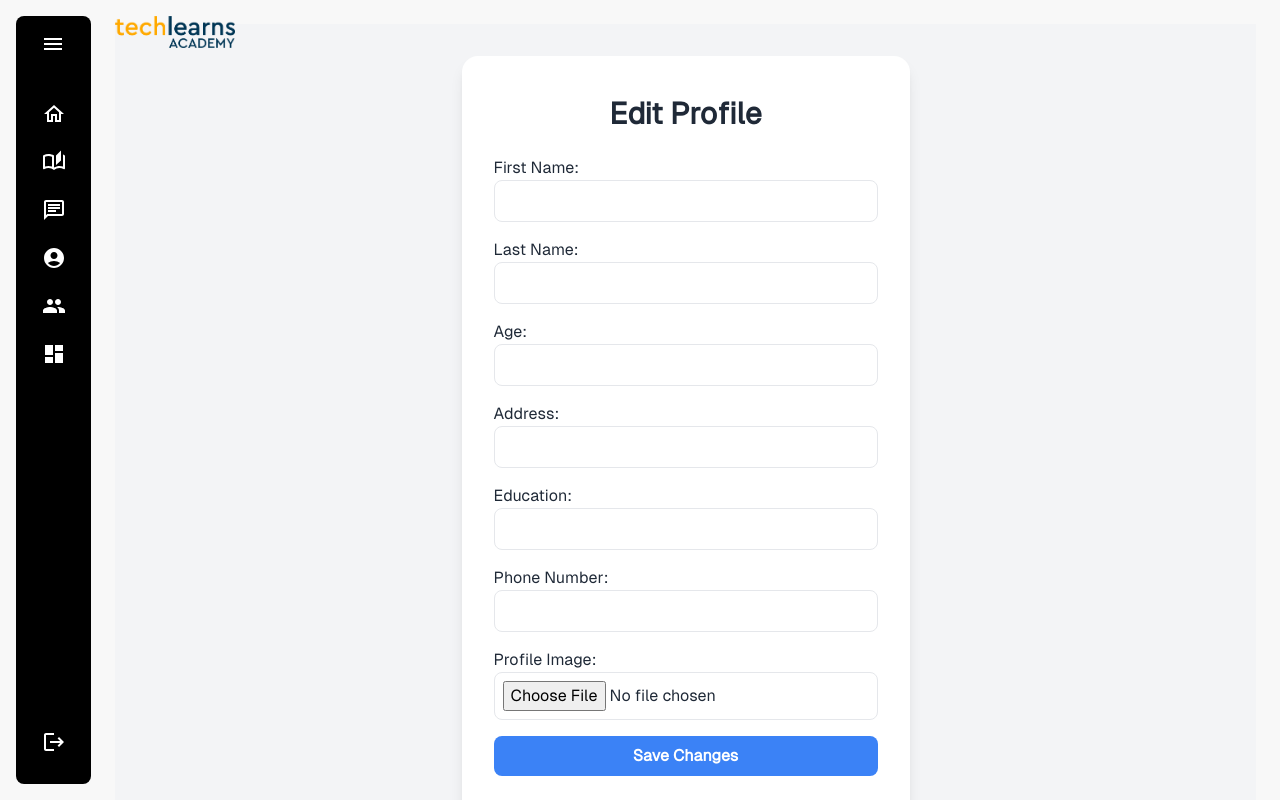
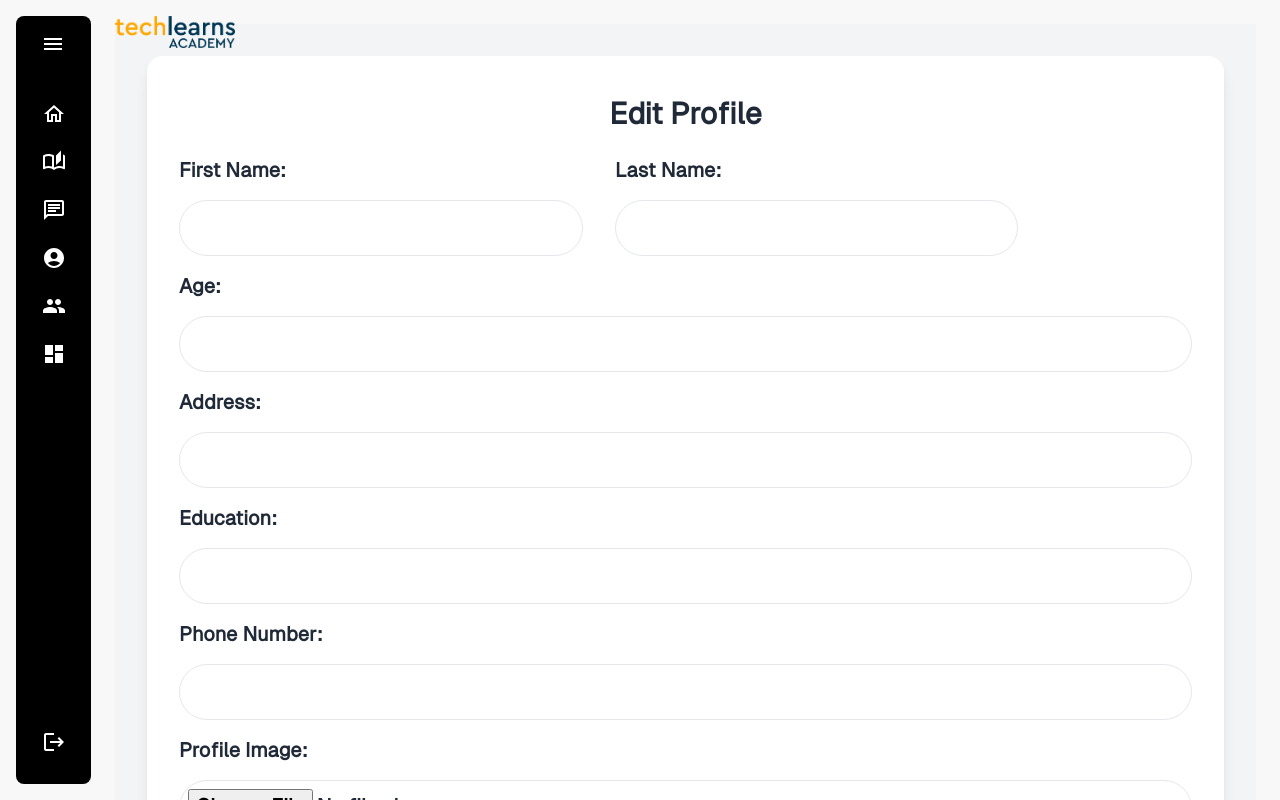
Before and after one commit to itsmemrityunjay/techlearns, a React (Create React App) app in the folder frontend/: page /edit-profile in a window 1280 px wide. Built offline with nearby package versions, Linux system fonts and the light colour scheme; no server answers.

Commit message:
m-commit

```diff
--- a/frontend/src/components/userDash/Custom.jsx
+++ b/frontend/src/components/userDash/Custom.jsx
@@ -56,7 +56,7 @@ const CustomComponent = () => {
 
     return (
         <div className='container mx-auto py-8'>
-           <section className="relative pt-40 pb-24">
+            <section className="relative pt-40 pb-24">
                 <img
                     src="https://pagedone.io/asset/uploads/1705473378.png"
                     alt="cover-image"
--- a/frontend/src/pages/Notebook.jsx
+++ b/frontend/src/pages/Notebook.jsx
@@ -61,6 +61,7 @@ const Notebook = () => {
     return (
         <div>
             {user ? (
+                console.log("User is logged in:", user),
                 <div className="notebook-container">
                     <div className="flex justify-center items-center mb-8">
                         <div className="flex flex-col md:flex-row items-start justify-between w-full max-w-8xl bg-white shadow-lg p-6 rounded-lg">
--- a/frontend/src/pages/dashboard/EditProfile.jsx
+++ b/frontend/src/pages/dashboard/EditProfile.jsx
@@ -89,80 +89,91 @@ const EditProfile = () => {
 
     return (
         <div className="min-h-screen bg-gray-100 flex flex-col justify-center items-center p-8">
-            <div className="bg-white rounded-2xl shadow-lg px-8 py-10 w-full max-w-md">
+            <div className="bg-white rounded-2xl shadow-lg px-8 py-10 w-full ">
                 <h1 className="text-3xl font-bold text-center mb-6">Edit Profile</h1>
                 {error && <p className="text-red-500 text-center mb-4">{error}</p>}
                 <form onSubmit={handleUpdate}>
-                    <label className="block mb-4">
+                    <div className='flex flex-wrap gap-8 w-full'>
+                        <label className="block text-xl font-semibold mb-4">
                             First Name:
                             <input
                                 type="text"
                                 value={firstName}
                                 onChange={(e) => setFirstName(e.target.value)}
-                            className="w-full p-2 border rounded-lg"
+                                className="w-full p-2 border rounded-full h-14 mt-4"
                             />
                         </label>
-                    <label className="block mb-4">
+                        <label className="block text-xl font-semibold mb-4">
                             Last Name:
                             <input
                                 type="text"
                                 value={lastName}
                                 onChange={(e) => setLastName(e.target.value)}
-                            className="w-full p-2 border rounded-lg"
+                                className="w-full p-2 border rounded-full h-14 mt-4"
                             />
                         </label>
-                    <label className="block mb-4">
+                    </div>
+                    <label className="block text-xl font-semibold mb-4">
                         Age:
                         <input
                             type="number"
                             value={age}
                             onChange={(e) => setAge(e.target.value)}
-                            className="w-full p-2 border rounded-lg"
+                            className="w-full p-2 border rounded-full h-14 mt-4"
                         />
                     </label>
-                    <label className="block mb-4">
+                    <label className="block text-xl font-semibold mb-4">
                         Address:
                         <input
                             type="text"
                             value={address}
                             onChange={(e) => setAddress(e.target.value)}
-                            className="w-full p-2 border rounded-lg"
+                            className="w-full p-2 border rounded-full h-14 mt-4"
                         />
                     </label>
-                    <label className="block mb-4">
+                    <label className="block text-xl font-semibold mb-4">
                         Education:
                         <input
                             type="text"
                             value={education}
                             onChange={(e) => setEducation(e.target.value)}
-                            className="w-full p-2 border rounded-lg"
+                            className="w-full p-2 border rounded-full h-14 mt-4"
                         />
                     </label>
-                    <label className="block mb-4">
+                    <label className="block text-xl font-semibold mb-4">
                         Phone Number:
                         <input
                             type="tel"
                             value={phoneNumber}
                             onChange={(e) => setPhoneNumber(e.target.value)}
-                            className="w-full p-2 border rounded-lg"
+                            className="w-full p-2 border rounded-full h-14 mt-4"
                         />
                     </label>
-                    <label className="block mb-4">
+                    <label className="block text-xl font-semibold mb-4">
                         Profile Image:
                         <input
                             type="file"
                             onChange={handleImageUpload} // Capture file and upload
-                            className="w-full p-2 border rounded-lg"
+                            className="w-full p-2 border rounded-full h-14 mt-4"
                         />
                         {uploadingImage && <p className="text-blue-500 mt-2">Uploading image...</p>}
                     </label>
+                    <div className='flex gap-8'>
                         <button
                             type="submit"
-                        className="w-full bg-blue-500 text-white p-2 rounded-lg font-semibold"
+                            className="h-16 bg-[--primary-color] w-4/6 text-white p-2 rounded-3xl font-semibold"
                             disabled={uploadingImage || !profileImageUrl} // Disable until image is uploaded
                         >
                             Save Changes
                         </button>
+                        <button
+                            type="submit"
+                            className="h-16 bg-[--secondary-color] w-4/6 text-white p-2 rounded-3xl font-semibold"
+                            disabled={uploadingImage || !profileImageUrl} // Disable until image is uploaded
+                        >
+                            Cancel
+                        </button>
+                    </div>
                 </form>
             </div>
         </div>
```
Lines whose indentation alone changed are shown as unchanged.
